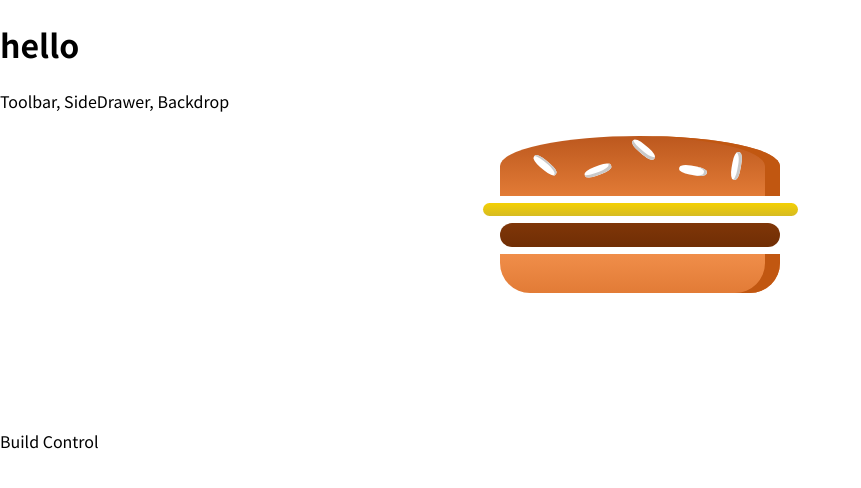
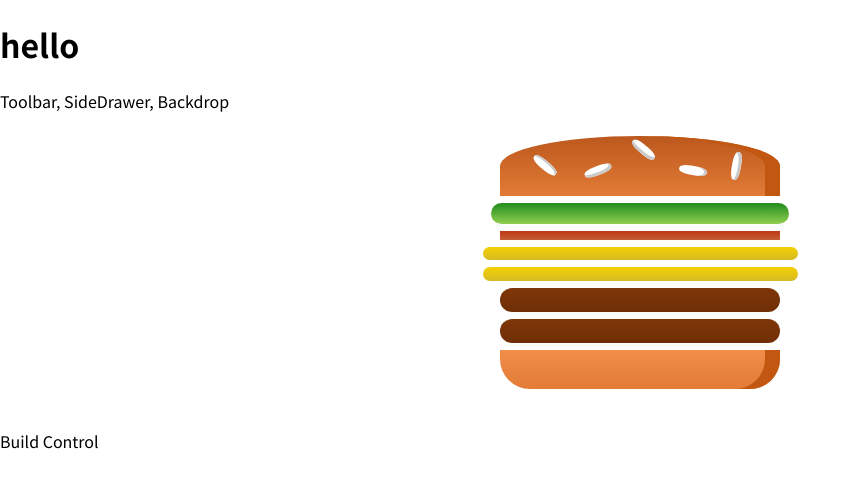
Before and after one commit to trlong357/Burger, a React (Create React App) app: page / in a window 1280 px wide. Shown: the top 488 px of the page, without its empty margins (0-861 px from the left). Built offline with nearby package versions, Linux system fonts and the light colour scheme.

Commit message:
129. Outputting Burger Ingredients Dynamically

```diff
--- a/src/components/Burger/Burger.js
+++ b/src/components/Burger/Burger.js
@@ -3,11 +3,17 @@
 import BurgerIngredient from "./BurgerIngredient/BurgerIngredient";
 
 const burger = (props) => {
+  const transformedIngredients = Object.keys(props.ingredients).map((igKey) => {
+    //Array() - create an array
+    return [...Array(props.ingredients[igKey])].map((_, i) => {
+      return <BurgerIngredient key={igKey + i} type={igKey} />;
+    }); //[ , ]
+  });
+  //keys method which extracts the key of a given object and turns that into an array
   return (
     <div className={classes.Burger}>
       <BurgerIngredient type="bread-top" />
-      <BurgerIngredient type="cheese" />
-      <BurgerIngredient type="meat" />
+      {transformedIngredients}
       <BurgerIngredient type="bread-bottom" />
     </div>
   );
--- a/src/containers/BurgerBuilder/BurgerBuilder.js
+++ b/src/containers/BurgerBuilder/BurgerBuilder.js
@@ -2,10 +2,24 @@
 import Aux from "../../hoc/Aux";
 import Burger from "../../components/Burger/Burger";
 class BurgerBuilder extends Component {
+  // -----------
+  // constructor(props){
+  //   super(props);
+  //   this.state = {...}
+  // }
+  state = {
+    ingredients: {
+      salad: 1,
+      bacon: 1,
+      cheese: 2,
+      meat: 2,
+    },
+  };
+  // -------------
   render() {
     return (
       <Aux>
-        <Burger />
+        <Burger ingredients={this.state.ingredients} />
         <div>Build Control</div>
       </Aux>
     );
```
